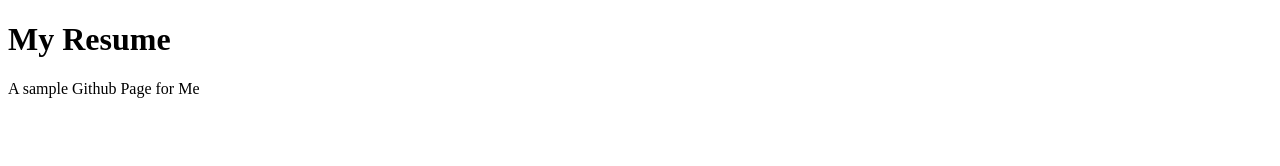
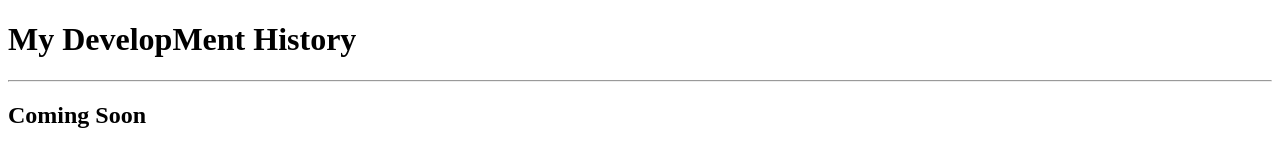
Before and after one commit to VigneshKumarDeveloper/Portfolio, a plain HTML site: page index.html in a window 1280 px wide. Drawn offline with Linux system fonts and the light colour scheme.

Commit message:
Update index.html

```diff
--- a/index.html
+++ b/index.html
@@ -6,6 +6,7 @@
     <title>PortFolio</title>
   </head>
   <body>
-    <h1>My Resume</h1>
-    <p>A sample Github Page for Me</p>
+    <h1>My DevelopMent History</h1>
+    <hr/>
+    <h2>Coming Soon</h2>
   </body>
```
